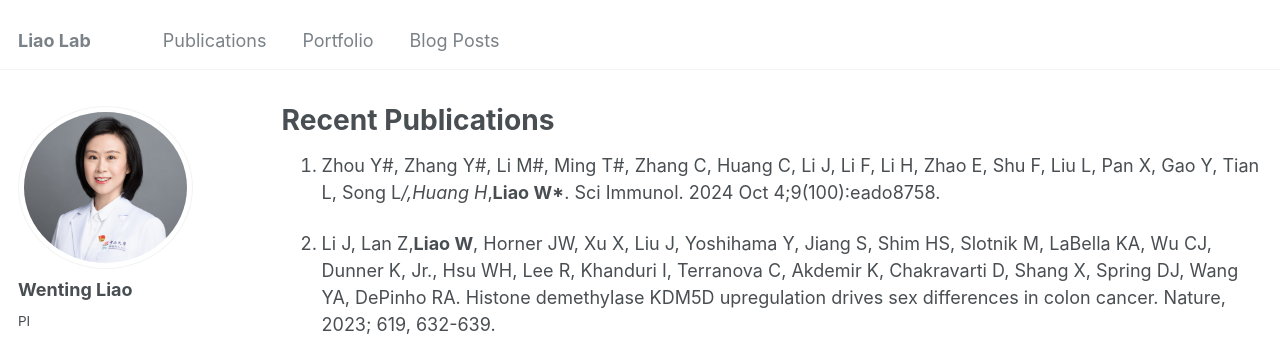
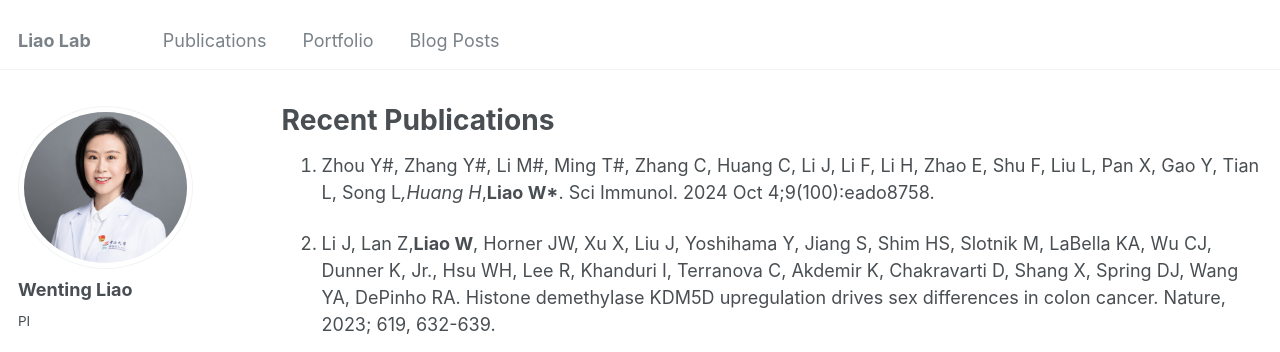
Before and after one commit to ImmunoTransLab/ImmunoTransLab, a Jekyll site: the page built from _pages/publications.md, in a window 1280 px wide and 900 px high. Shown: the top 352 px of the window. Built offline with Jekyll 4.4.1, drawn with Linux system fonts in a browser that asks for light colours.

```diff
--- a/_pages/publications.md
+++ b/_pages/publications.md
@@ -7,7 +7,7 @@ author_profile: true
 
 
 
-1.	Zhou Y#, Zhang Y#, Li M#, Ming T#, Zhang C, Huang C, Li J, Li F, Li H, Zhao E, Shu F, Liu L, Pan X, Gao Y, Tian L, Song L*/,Huang H*,<strong>Liao W*</strong>. Sci Immunol. 2024 Oct 4;9(100):eado8758.
+1.	Zhou Y#, Zhang Y#, Li M#, Ming T#, Zhang C, Huang C, Li J, Li F, Li H, Zhao E, Shu F, Liu L, Pan X, Gao Y, Tian L, Song L*,Huang H*,<strong>Liao W*</strong>. Sci Immunol. 2024 Oct 4;9(100):eado8758.
 
 
 2. Li J, Lan Z,<strong>Liao W</strong>, Horner JW, Xu X, Liu J, Yoshihama Y, Jiang S, Shim HS, Slotnik M, LaBella KA, Wu CJ, Dunner K, Jr., Hsu WH, Lee R, Khanduri I, Terranova C, Akdemir K, Chakravarti D, Shang X, Spring DJ, Wang YA, DePinho RA. Histone demethylase KDM5D upregulation drives sex differences in colon cancer. Nature, 2023; 619, 632-639.
```
